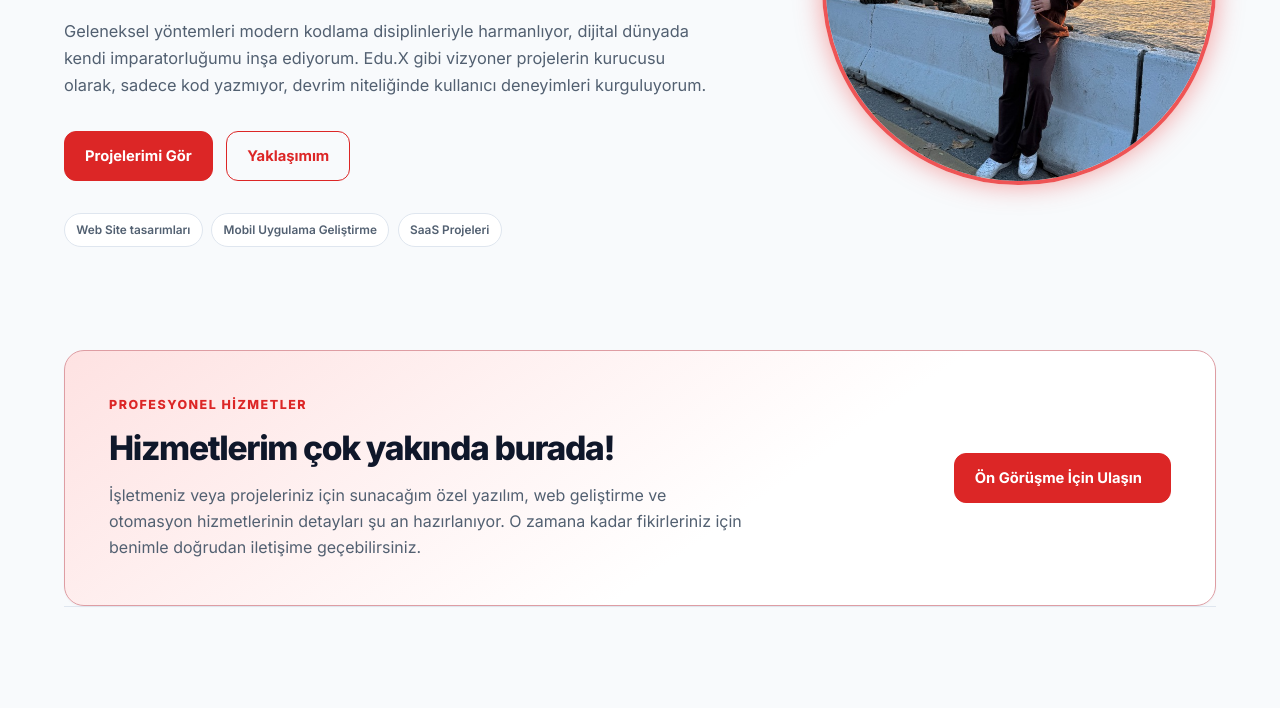
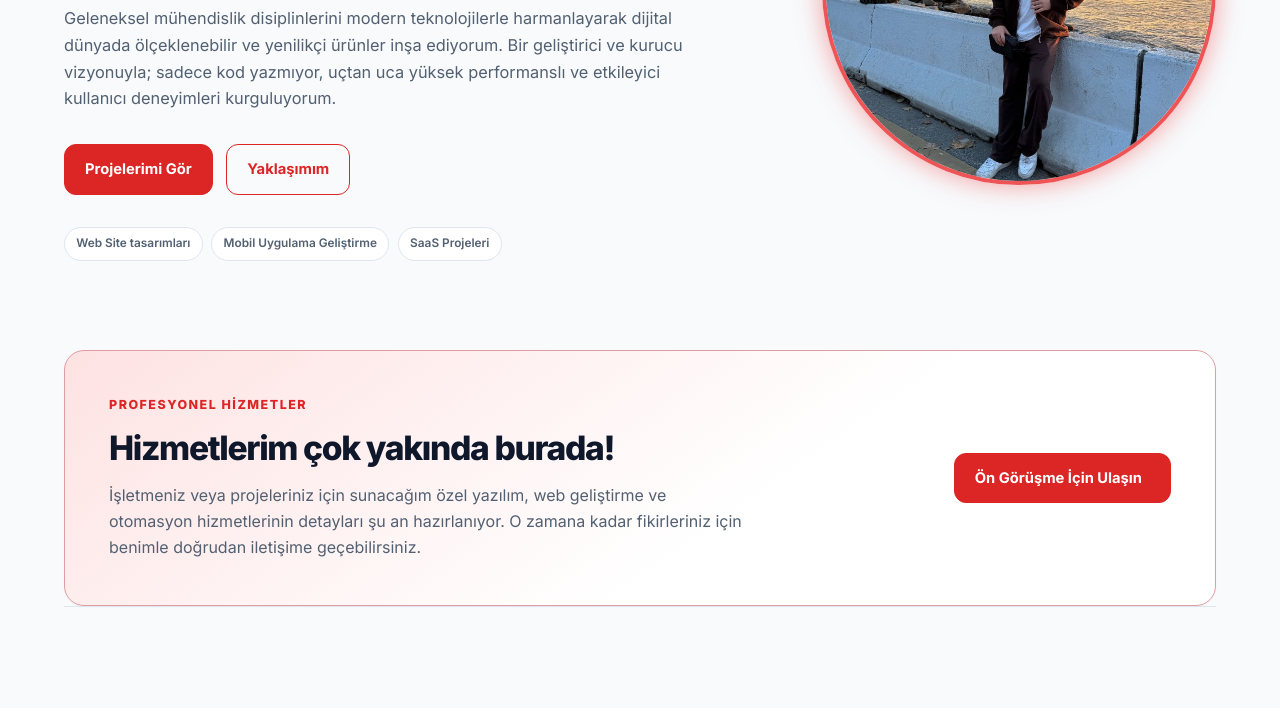
Before and after one commit to onurcakal0/onurcakal-web, a plain HTML site: page index.html in a window 1280 px wide. Shown: the part 450-1158 px from the top of the page. Drawn offline with Linux system fonts and the light colour scheme; some icons are missing.

Commit message:
Update hero description to be general without specific project names, update approach text to OLTVIA

```diff
--- a/index.html
+++ b/index.html
@@ -43,7 +43,7 @@
                 <p class="eyebrow" data-lang-key="hero_eyebrow">Yazılım Mühendisliği Öğrencisi · Kurucu</p>
                 <h1 data-lang-key="hero_title">Merhaba, ben Onur.</h1>
                 <h2 data-lang-key="hero_subtitle">Geleceğin teknolojilerini kodluyorum.</h2>
-                <p data-lang-key="hero_desc">Geleneksel yöntemleri modern kodlama disiplinleriyle harmanlıyor, dijital dünyada kendi imparatorluğumu inşa ediyorum. Edu.X gibi vizyoner projelerin kurucusu olarak, sadece kod yazmıyor, devrim niteliğinde kullanıcı deneyimleri kurguluyorum.</p>
+                <p data-lang-key="hero_desc">Geleneksel mühendislik disiplinlerini modern teknolojilerle harmanlayarak dijital dünyada ölçeklenebilir ve yenilikçi ürünler inşa ediyorum. Bir geliştirici ve kurucu vizyonuyla; sadece kod yazmıyor, uçtan uca yüksek performanslı ve etkileyici kullanıcı deneyimleri kurguluyorum.</p>
                 <div class="hero-actions">
                     <a href="#projeler" class="btn-primary" data-lang-key="hero_btn_projects">Projelerimi Gör</a>
                     <a href="#calisma-yaklasimi" class="btn-secondary" data-lang-key="hero_btn_approach">Yaklaşımım</a>
@@ -191,7 +191,7 @@
                 <p class="eyebrow" data-lang-key="approach_eyebrow">360 Derece İş İnsanı Vizyonu</p>
                 <h2 id="yaklasim-title" class="section-title" data-lang-key="approach_title">Projelere Yaklaşımım</h2>
                 <p data-lang-key="approach_desc1">Projelerime sadece kod yazmak veya öylesine bir görev tamamlamak için değil; her birini devasa potansiyeli olan ticari birer ürün olarak görerek yaklaşıyorum.</p>
-                <p data-lang-key="approach_desc2">Edu.X, HangiEasy veya Komplike Futbol gibi girişimlerimde sadece yazılım mimarisini kurgulamakla kalmıyor; marka tescilinden, arayüz tasarımına, yayıncı gelir modellerinden içerik otomasyonlarına kadar işin her boyutunu 360 derece düşünen bir iş insanı vizyonuyla hareket ediyorum. Mühendislik disiplinimi (C++, Python, FastAPI), yaratıcı ve ticari bir girişimci ruhuyla harmanlayarak sistemli bir şekilde büyüyorum.</p>
+                <p data-lang-key="approach_desc2">OLTVIA, HangiEasy veya Komplike Futbol gibi girişimlerimde sadece yazılım mimarisini kurgulamakla kalmıyor; marka tescilinden, arayüz tasarımına, yayıncı gelir modellerinden içerik otomasyonlarına kadar işin her boyutunu 360 derece düşünen bir iş insanı vizyonuyla hareket ediyorum. Mühendislik disiplinimi (C++, Python, FastAPI), yaratıcı ve ticari bir girişimci ruhuyla harmanlayarak sistemli bir şekilde büyüyorum.</p>
             </div>
             <ol class="process-grid" style="grid-template-columns: 1fr; gap: 1.25rem;">
                 <li><span>01</span><div><h3 data-lang-key="app_step1_title">Vizyon ve İhtiyaç Analizi</h3><p data-lang-key="app_step1_desc">Bir projeye başlarken önce pazarın neye ihtiyacı olduğunu ve benim bu projeyle (örneğin yapay zeka destekli bir eğitim platformu veya interaktif bir turnuva sitesi) nasıl bir ticari değer yaratacağımı net bir şekilde tanımlıyorum.</p></div></li>
--- a/script.js
+++ b/script.js
@@ -61,7 +61,7 @@ const translations = {
         approach_eyebrow: "360 Derece İş İnsanı Vizyonu",
         approach_title: "Projelere Yaklaşımım",
         approach_desc1: "Projelerime sadece kod yazmak veya öylesine bir görev tamamlamak için değil; her birini devasa potansiyeli olan ticari birer ürün olarak görerek yaklaşıyorum.",
-        approach_desc2: "Edu.X, HangiEasy veya Komplike Futbol gibi girişimlerimde sadece yazılım mimarisini kurgulamakla kalmıyor; marka tescilinden, arayüz tasarımına, yayıncı gelir modellerinden içerik otomasyonlarına kadar işin her boyutunu 360 derece düşünen bir iş insanı vizyonuyla hareket ediyorum. Mühendislik disiplinimi (C++, Python, FastAPI), yaratıcı ve ticari bir girişimci ruhuyla harmanlayarak sistemli bir şekilde büyüyorum.",
+        approach_desc2: "OLTVIA, HangiEasy veya Komplike Futbol gibi girişimlerimde sadece yazılım mimarisini kurgulamakla kalmıyor; marka tescilinden, arayüz tasarımına, yayıncı gelir modellerinden içerik otomasyonlarına kadar işin her boyutunu 360 derece düşünen bir iş insanı vizyonuyla hareket ediyorum. Mühendislik disiplinimi (C++, Python, FastAPI), yaratıcı ve ticari bir girişimci ruhuyla harmanlayarak sistemli bir şekilde büyüyorum.",
         app_step1_title: "Vizyon ve İhtiyaç Analizi",
         app_step1_desc: "Bir projeye başlarken önce pazarın neye ihtiyacı olduğunu ve benim bu projeyle (örneğin yapay zeka destekli bir eğitim platformu veya interaktif bir turnuva sitesi) nasıl bir ticari değer yaratacağımı net bir şekilde tanımlıyorum.",
         app_step2_title: "Mimari ve Teknoloji Kurgusu",
@@ -81,7 +81,7 @@ const translations = {
         hero_eyebrow: "Yazılım Mühendisliği Öğrencisi · Kurucu",
         hero_title: "Merhaba, ben Onur.",
         hero_subtitle: "Geleceğin teknolojilerini kodluyorum.",
-        hero_desc: "Geleneksel yöntemleri modern kodlama disiplinleriyle harmanlıyor, dijital dünyada kendi imparatorluğumu inşa ediyorum. Edu.X gibi vizyoner projelerin kurucusu olarak, sadece kod yazmıyor, devrim niteliğinde kullanıcı deneyimleri kurguluyorum.",
+        hero_desc: "Geleneksel mühendislik disiplinlerini modern teknolojilerle harmanlayarak dijital dünyada ölçeklenebilir ve yenilikçi ürünler inşa ediyorum. Bir geliştirici ve kurucu vizyonuyla; sadece kod yazmıyor, uçtan uca yüksek performanslı ve etkileyici kullanıcı deneyimleri kurguluyorum.",
         hero_btn_projects: "Projelerimi Gör", hero_btn_ai: "Nasıl Çalışıyorum?",
         projects_eyebrow: "Seçilmiş çalışmalar", title_projects: "Projeler", projects_intro: "Her proje; ihtiyaç analizi, geliştirme süreci ve ortaya çıkan çözüm üzerinden sunulmuştur.",
         featured_badge: "Öne Çıkan Proje", project_salon_title: "Güzellik Merkezi Yönetim Paneli", project_salon_summary: "Randevu, müşteri, personel, satış ve işletme raporlarını tek noktada yöneten kapsamlı web uygulaması.",
@@ -137,7 +137,7 @@ const translations = {
         hero_eyebrow: "Software Engineering Student · Founder",
         hero_title: "Hello, I'm Onur.",
         hero_subtitle: "I code the technologies of the future.",
-        hero_desc: "Blending traditional methods with modern coding disciplines, I build my own empire in the digital world. As the founder of visionary projects like Edu.X, I dont just write code, I design revolutionary user experiences.",
+        hero_desc: "Blending engineering discipline with modern technologies, I build scalable and innovative products in the digital world. With the vision of a developer and founder, I don't just write code; I design high-performance, impactful, end-to-end user experiences.",
         hero_btn_projects: "View My Projects", hero_btn_ai: "How Do I Work?",
         projects_eyebrow: "Selected work", title_projects: "Projects", projects_intro: "Each project is presented through its need, development process, and resulting solution.",
         featured_badge: "Featured Project", project_salon_title: "Beauty Center Management Dashboard", project_salon_summary: "A comprehensive web application that manages appointments, customers, staff, sales, and business reports in one place.",
```
